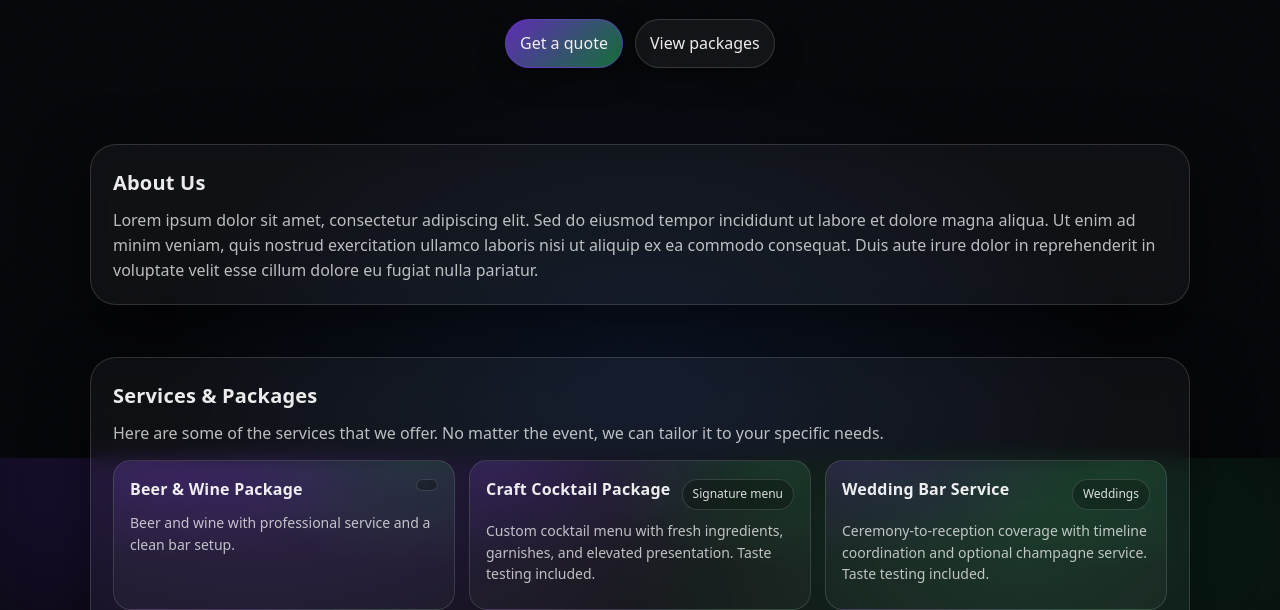
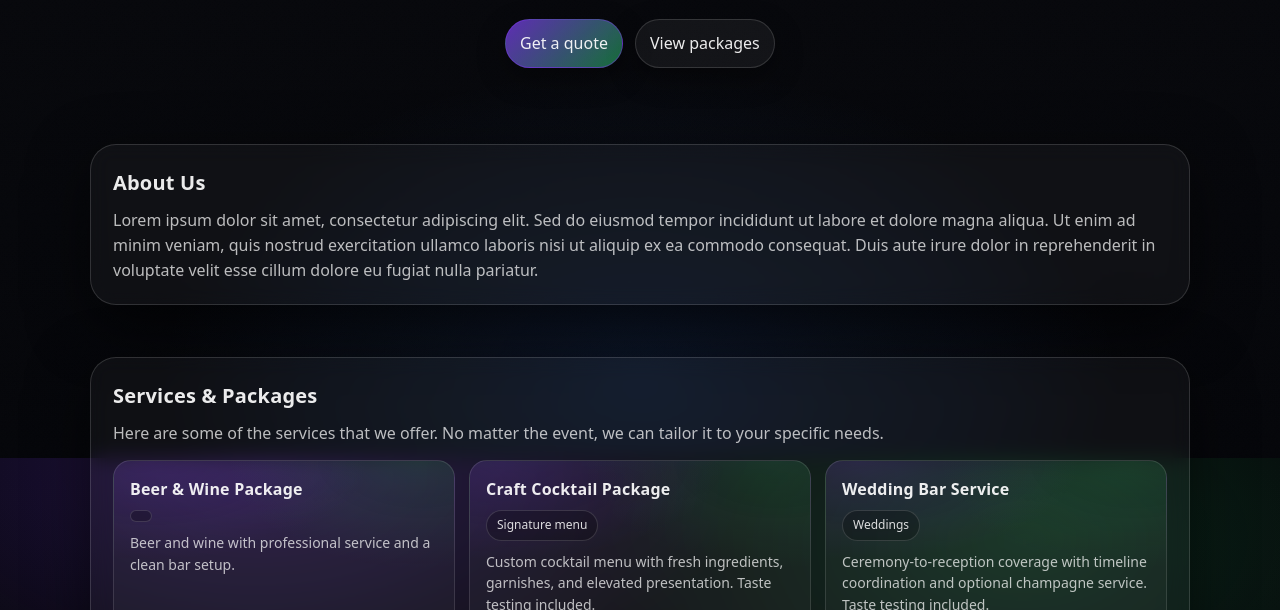
Before and after one commit to jakepbrown27/KBBStaticSite, a plain HTML site: page index.html in a window 1280 px wide. Shown: the part 342-952 px from the top of the page. Drawn offline with Linux system fonts and the light colour scheme.

Commit message:
testing email key

```diff
--- a/style.css
+++ b/style.css
@@ -227,10 +227,8 @@ h1{
 .serviceTop{
   display:flex;
   align-items:flex-start;
-  justify-content: space-between;
-  gap: 10px;
+  gap: 8px;
   margin-bottom: 10px;
-
   flex-wrap: wrap;
 }
 
@@ -242,20 +240,18 @@ h1{
   border: 1px solid rgba(255,255,255,.14);
   background: rgba(0,0,0,.25);
   white-space: nowrap;
-  flex: 0 0 auto;
-  margin-top: 2px;
+
+  flex: 0 0 auto;   /* ✅ badges sit under and wrap nicely */
 }
 
-.service h3{
+.serviceTop h3{
   margin:0;
   font-size: 16px;
   font-weight: 750;
   letter-spacing: .2px;
 
-  flex: 1 1 auto;
-  min-width: 140px;
+  flex: 1 0 100%;   /* ✅ title always takes the full row */
 }
-
 
 .service p{
   margin: 0;
```
